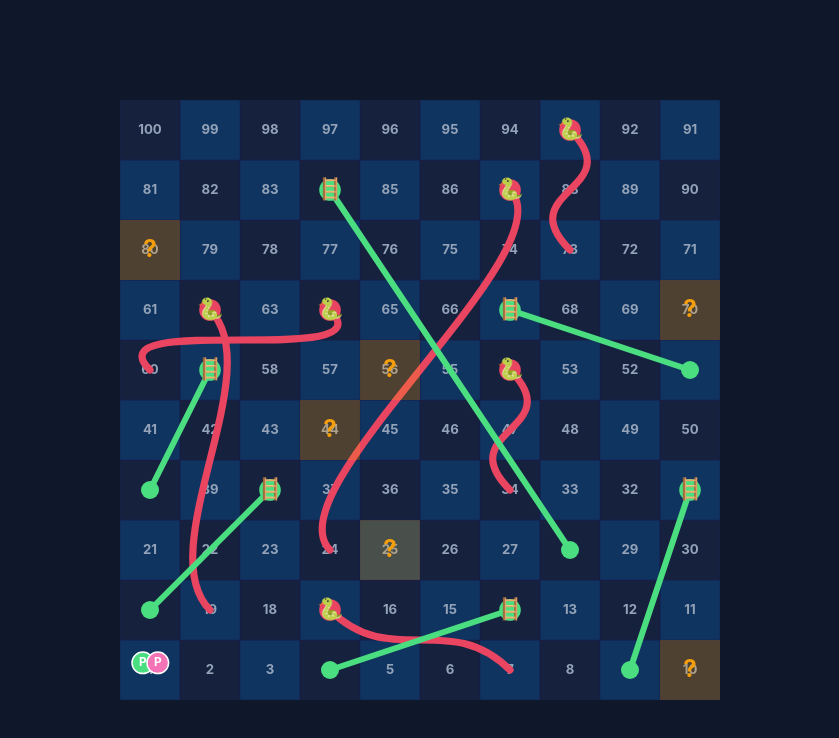
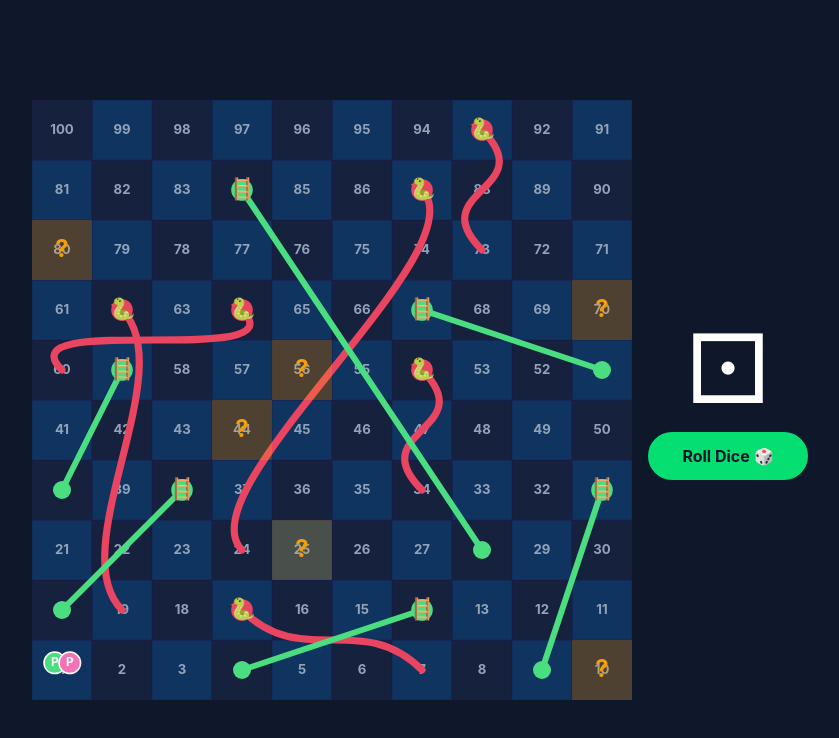
Before and after one commit to Deqii/snakes-and-ladders, a React (Vite) app: page / in a window 1280 px wide. Shown: the top 738 px of the page, without its empty margins (220-1059 px from the left). Built offline with nearby package versions, Linux system fonts and the light colour scheme.

Commit message:
feat: implement dice roll animation and connect token movement

```diff
--- a/src/App.tsx
+++ b/src/App.tsx
@@ -1,6 +1,7 @@
 import { useEffect } from 'react'
 import { BoardCanvas } from './components/board/BoardCanvas'
 import { useGameStore } from './stores/gameStore'
+import { Dice } from './components/ui/Dice'
 
 function App() {
   const startNewGame = useGameStore((s) => s.startNewGame)
@@ -12,6 +13,7 @@ function App() {
   return (
     <div className="flex min-h-screen items-center justify-center bg-slate-900 p-8">
       <BoardCanvas />
+      <Dice />
     </div>
   )
 }
--- a/src/components/board/BoardCanvas.tsx
+++ b/src/components/board/BoardCanvas.tsx
@@ -1,22 +1,27 @@
 import { useEffect, useRef } from 'react'
 import { BoardRenderer } from '../../core/engine/BoardRenderer'
 import { useBoard, usePlayers } from '../../stores/gameStore'
+import { useUIStore } from '../../stores/uiStore'
 
 export function BoardCanvas() {
   const canvasRef = useRef<HTMLCanvasElement>(null)
   const rendererRef = useRef<BoardRenderer | null>(null)
   const board = useBoard()
   const players = usePlayers()
+  const setBoardRenderer = useUIStore((s) => s.setBoardRenderer)
 
   useEffect(() => {
     if (!canvasRef.current) return
-    rendererRef.current = new BoardRenderer(canvasRef.current)
-    rendererRef.current.start()
+    const renderer = new BoardRenderer(canvasRef.current)
+    rendererRef.current = renderer
+    setBoardRenderer(renderer)
+    renderer.start()
 
     return () => {
-      rendererRef.current?.destroy()
+      renderer.destroy()
+      setBoardRenderer(null)
     }
-  }, [])
+  }, [setBoardRenderer])
 
   useEffect(() => {
     if (!board || !rendererRef.current) return
--- /dev/null
+++ b/src/components/ui/Dice.tsx
@@ -0,0 +1,100 @@
+import { useState, useCallback } from 'react'
+import { useGameStore } from '../../stores/gameStore'
+import { useUIStore } from '../../stores/uiStore'
+
+const DICE_FACES = ['⚀', '⚁', '⚂', '⚃', '⚄', '⚅'] as const
+
+export function Dice() {
+  const [isRolling, setIsRolling] = useState(false)
+  const [rollingFace, setRollingFace] = useState<string>('⚀')
+
+  const phase = useGameStore((s) => s.gameState?.phase)
+  const lastDiceResult = useGameStore((s) => s.gameState?.lastDiceResult)
+  const currentPlayerIndex = useGameStore((s) => s.gameState?.currentPlayerIndex)
+  const players = useGameStore((s) => s.gameState?.players)
+  const isAnimating = useUIStore((s) => s.isAnimating)
+  const boardRenderer = useUIStore((s) => s.boardRenderer)
+
+  const rollDice = useGameStore((s) => s.rollDice)
+  const movePlayer = useGameStore((s) => s.movePlayer)
+  const landOnCell = useGameStore((s) => s.landOnCell)
+  const endTurn = useGameStore((s) => s.endTurn)
+
+  // Derived: show final face when not rolling
+  const finalFace = lastDiceResult ? DICE_FACES[lastDiceResult - 1] : '⚀'
+  const displayFace = isRolling ? rollingFace : finalFace
+
+  const handleRoll = useCallback(() => {
+    if (phase !== 'idle' || isAnimating || isRolling) return
+
+    rollDice()
+    setIsRolling(true)
+
+    const interval = setInterval(() => {
+      const randomFace = DICE_FACES[Math.floor(Math.random() * 6)]
+      if (randomFace) setRollingFace(randomFace)
+    }, 100)
+
+    setTimeout(() => {
+      clearInterval(interval)
+      setIsRolling(false)
+
+      // Build path for animation
+      const currentPlayer = players?.[currentPlayerIndex ?? 0]
+      const steps = useGameStore.getState().gameState?.lastDiceResult ?? 1
+      const startPos = currentPlayer?.position ?? 1
+      const path: number[] = []
+
+      for (let i = 1; i <= steps; i++) {
+        path.push(Math.min(startPos + i, 100))
+      }
+
+      // Animate then update state
+      if (boardRenderer && currentPlayerIndex !== undefined) {
+        boardRenderer.animatePlayerMove(currentPlayerIndex, path)
+        setTimeout(
+          () => {
+            movePlayer()
+            landOnCell()
+            endTurn()
+          },
+          steps * 150 + 100,
+        )
+      } else {
+        movePlayer()
+        landOnCell()
+        endTurn()
+      }
+    }, 1000)
+  }, [
+    phase,
+    isAnimating,
+    isRolling,
+    rollDice,
+    movePlayer,
+    landOnCell,
+    endTurn,
+    boardRenderer,
+    currentPlayerIndex,
+    players,
+  ])
+
+  const isDisabled = phase !== 'idle' || isAnimating || isRolling
+
+  return (
+    <div className="flex flex-col items-center gap-4">
+      <div
+        className={`text-8xl text-white ml-4 transition-transform duration-100 ${isRolling ? 'scale-110' : 'scale-100'}`}
+      >
+        {displayFace}
+      </div>
+      <button
+        onClick={handleRoll}
+        disabled={isDisabled}
+        className="min-w-40 rounded-full bg-green-400 ml-4 px-6 py-3 font-bold text-slate-900 transition-all hover:bg-green-300 disabled:cursor-not-allowed disabled:opacity-40"
+      >
+        {isRolling ? 'Rolling...' : 'Roll Dice 🎲'}
+      </button>
+    </div>
+  )
+}
--- a/src/stores/uiStore.ts
+++ b/src/stores/uiStore.ts
@@ -1,4 +1,5 @@
 import { create } from 'zustand'
+import type { BoardRenderer } from '../core/engine/BoardRenderer'
 
 // ─── Store Types ─────────────────────────────────────
 interface UIStore {
@@ -7,12 +8,14 @@ interface UIStore {
   isChallengeModalOpen: boolean
   isMenuOpen: boolean
   particlesEnabled: boolean
+  boardRenderer: BoardRenderer | null
 
   // Actions
   setIsAnimating: (value: boolean) => void
   setIsChallengeModalOpen: (value: boolean) => void
   setIsMenuOpen: (value: boolean) => void
   setParticlesEnabled: (value: boolean) => void
+  setBoardRenderer: (renderer: BoardRenderer | null) => void
 }
 
 // ─── Store ───────────────────────────────────────────
@@ -21,9 +24,11 @@ export const useUIStore = create<UIStore>((set) => ({
   isChallengeModalOpen: false,
   isMenuOpen: false,
   particlesEnabled: true,
+  boardRenderer: null,
 
   setIsAnimating: (value) => set({ isAnimating: value }),
   setIsChallengeModalOpen: (value) => set({ isChallengeModalOpen: value }),
   setIsMenuOpen: (value) => set({ isMenuOpen: value }),
   setParticlesEnabled: (value) => set({ particlesEnabled: value }),
+  setBoardRenderer: (renderer) => set({ boardRenderer: renderer }),
 }))
```
